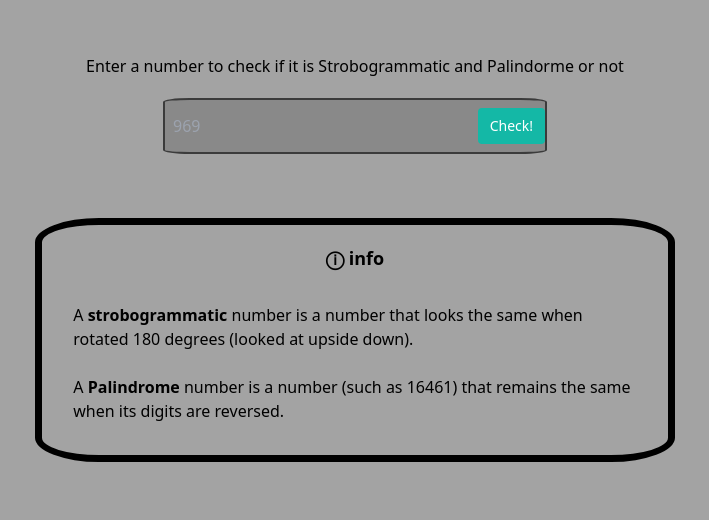
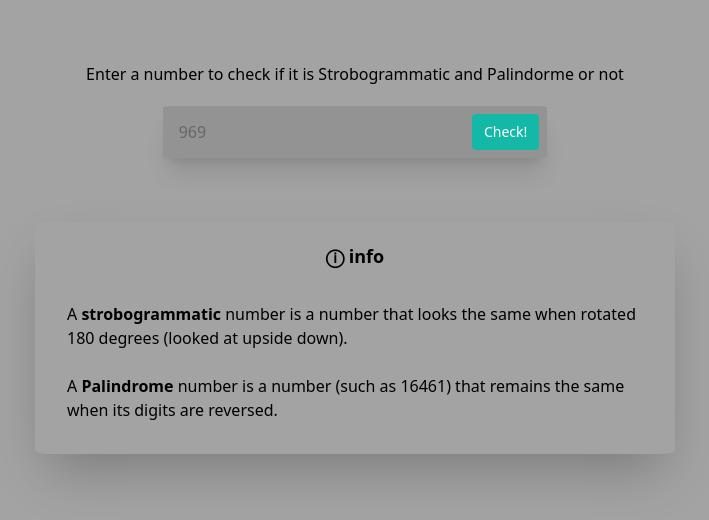
Before and after one commit to sushantsharma08/ambigram-stuff, a plain HTML site: page strobogrammatic-and-palindrome.html in a window 1280 px wide. Shown: the part 152-672 px from the top of the page, without its empty margins (285-994 px from the left). Drawn offline with nearby package versions, Linux system fonts and the light colour scheme.

Commit message:
solved issues
1. removed low contrast borders added box shadow
2. removed unnecessary space (btw html & head tags)

```diff
--- a/strobogrammatic-and-palindrome.html
+++ b/strobogrammatic-and-palindrome.html
@@ -1,6 +1,5 @@
 <!DOCTYPE html>
 <html lang="en">
-
   <head>
     <meta charset="UTF-8">
     <meta http-equiv="X-UA-Compatible" content="IE=edge">
@@ -11,22 +10,21 @@
 
   <body class="h-screen flex justify-center items-center bg-neutral-400 ">
     <div class="container mx-auto">
+
      <div class="flex justify-center m-[20px]"><span class="text-center">Enter a
         number to check if it is Strobogrammatic and Palindorme or not</span>
      </div>
 
      <form class="mx-auto max-w-sm">
-      <div class="flex items-center py-2 bg-neutral-600/[.301] border-2 rounded-[7%] border-black/[0.575]">
-
+      <div class="flex items-center py-2 bg-neutral-600/[.201] rounded-[3%] px-[2%] shadow-xl ">
         <input
-          class="appearance-none bg-transparent border-none w-full text-gray-700 mr-3 py-1 px-2 leading-tight focus:outline-none"
+          class="appearance-none bg-transparent border-none w-full text-gray-700 mr-3 py-1 px-2 leading-tight focus:outline-none placeholder-black/[.303]"
           type="number" placeholder="969" aria-label="Enter a number">
         <button id="submit" type="submit"
-          class="flex-shrink-0 bg-teal-500 hover:bg-teal-700 border-teal-500 hover:border-teal-700 text-sm border-4 text-white py-1 px-2 rounded"
+          class="flex-shrink-0 bg-teal-500 hover:bg-teal-700 border-teal-500 hover:border-teal-700 text-sm border-4 text-white py-1 px-2 rounded "
           type="button">
           Check!
         </button>
-
       </div>
      </form>
 
@@ -42,8 +40,8 @@
     </div>
 
     <section class="container flex justify-center items-center mt-[5%]">
-      <div class=" border-black border-[7px] rounded-[10%] w-6/12">
-        <div class="text-center mt-[3%] text-lg"><b> &#9432 info</b></div>
+      <div class=" rounded-[2%] w-6/12 shadow-2xl ">
+        <div class="text-center mt-[3%] text-lg"><b> &#9432 info </b></div>
         <p class="m-[3%] p-[2%]">A <b>strobogrammatic</b> number is a number that looks the same when rotated
           180 degrees (looked at upside down).
           <br>
@@ -86,5 +84,4 @@
     return true;
   };
   </script>
-
 </html>
```
